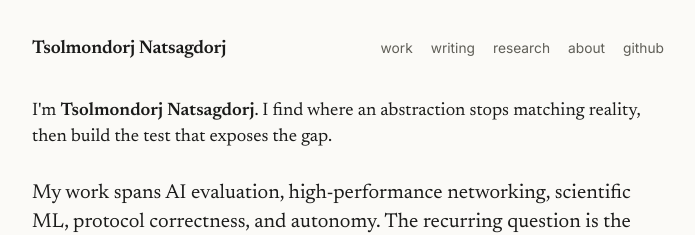
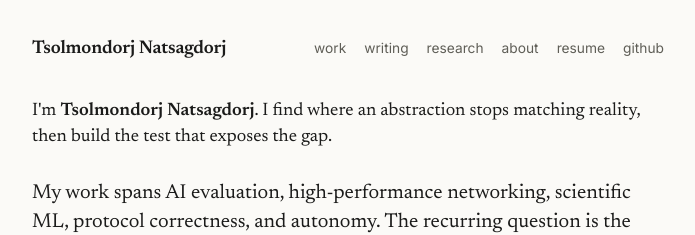
Before and after one commit to 0xSoftBoi/0xSoftBoi.github.io, a Jekyll site: the page built from index.html, in a window 1280 px wide and 900 px high. Shown: the top 235 px of the window, without its empty margins (292-987 px from the left). Built offline with Jekyll 4.4.1, drawn with Linux system fonts in a browser that asks for light colours; some of the changed text lies outside the part shown.

Commit message:
portfolio: add resume to global navigation

```diff
--- a/_layouts/default.html
+++ b/_layouts/default.html
@@ -34,6 +34,7 @@
         <a href="{{ '/blog/' | relative_url }}">writing</a>
         <a href="{{ '/research/' | relative_url }}">research</a>
         <a href="{{ '/about/' | relative_url }}">about</a>
+        <a href="{{ '/resume/' | relative_url }}">resume</a>
         <a href="https://github.com/0xSoftBoi" target="_blank" rel="noopener noreferrer">github</a>
       </div>
     </nav>
@@ -41,8 +42,8 @@
   <main id="main" class="container">{{ content }}</main>
   <footer class="site-footer">
     <span>© {{ site.time | date: "%Y" }} Tsolmondorj Natsagdorj</span>
-    <span><a href="{{ '/blog/' | relative_url }}">writing</a></span>
-    <span><a href="{{ '/research/' | relative_url }}">research</a></span>
+    <span><a href="{{ '/resume/' | relative_url }}">resume</a></span>
+    <span><a href="{{ '/revisions/' | relative_url }}">revisions</a></span>
     <span><a href="{{ '/feed.xml' | relative_url }}">rss</a></span>
     <span><a href="https://github.com/0xSoftBoi" target="_blank" rel="noopener noreferrer">github</a></span>
   </footer>
```
